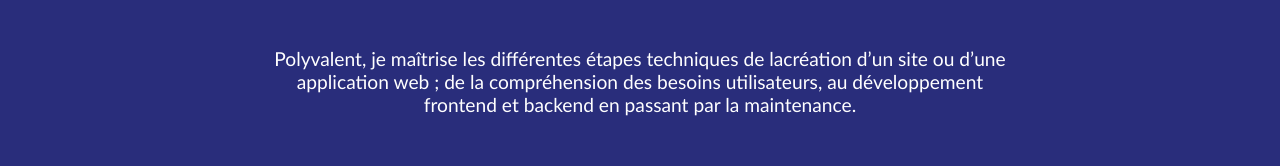
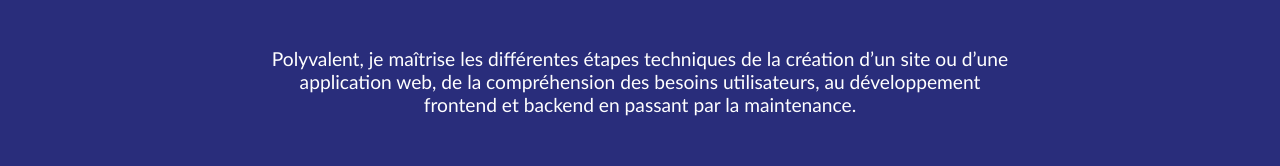
Before and after one commit to Julien1705/CV, a plain HTML site: page index.html in a window 1280 px wide. Shown: the part 337-503 px from the top of the page. Drawn offline with Linux system fonts and the light colour scheme.

Commit message:
commit cv2

```diff
--- a/index.html
+++ b/index.html
@@ -29,8 +29,8 @@
             <a href="#experience"><button>Expériences</button></a>
             <a href="#competences"><button>Compétences</button></a>
         </div>
-        <p id="description">Polyvalent, je maîtrise les différentes étapes techniques de lacréation d’un site ou d’une
-            application web ; de la compréhension des besoins utilisateurs, au développement frontend et backend en
+        <p id="description">Polyvalent, je maîtrise les différentes étapes techniques de la création d’un site ou d’une
+            application web, de la compréhension des besoins utilisateurs, au développement frontend et backend en
             passant par la maintenance.</p>
     </div>
 
```
